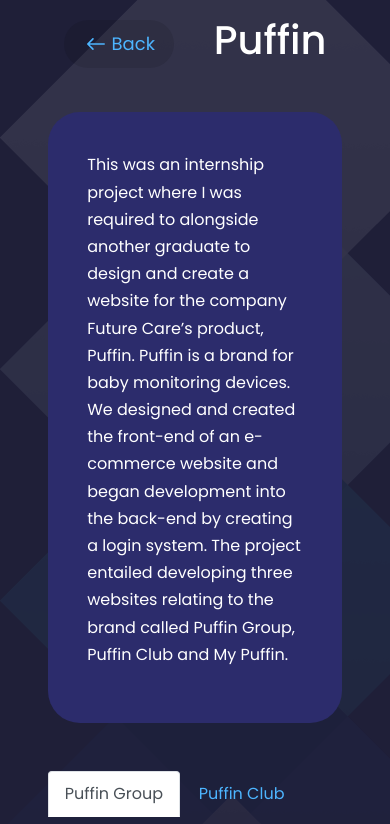
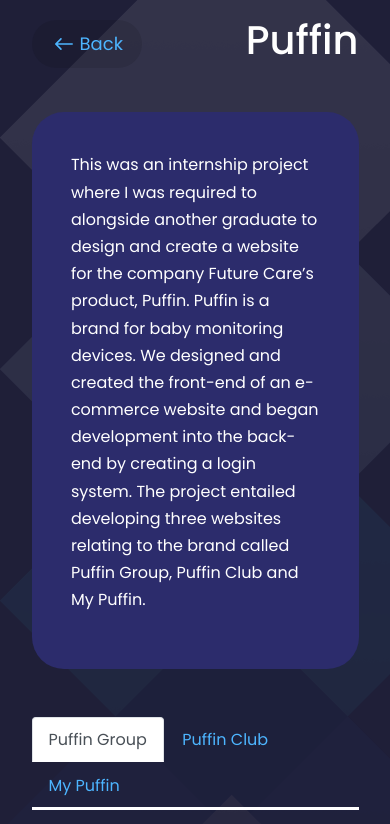
Before and after one commit to aj2967/portfolio, a React (Create React App) app: page /puffin in a window 390 px wide. Shown: the top 824 px of the page. Built offline with nearby package versions, Linux system fonts and the light colour scheme.

Commit message:
Update portfolio page

```diff
--- a/src/components/portfolio/PortfolioPuffin.css
+++ b/src/components/portfolio/PortfolioPuffin.css
@@ -14,14 +14,14 @@
   align-items: center;
   /* gap: .2rem; */
   font-size: 18px;
-    background: rgba(0, 0, 0, .1);
+  background: rgba(0, 0, 0, 0.1);
   border-radius: 2rem;
-    padding: .5rem 1.2rem .5rem 1rem;
+  padding: 0.5rem 1.2rem 0.5rem 1rem;
 }
 
 .link-home:hover {
-    background: rgba(0, 0, 0, .3);
-    transform: scale(1.1)
+  background: rgba(0, 0, 0, 0.3);
+  transform: scale(1.1);
 }
 
 .portfolio-page-container {
@@ -50,11 +50,13 @@
   margin-top: 3rem;
 }
 
-.nav-tabs .nav-item.show .nav-link, .nav-tabs .nav-link.active {
+.nav-tabs .nav-item.show .nav-link,
+.nav-tabs .nav-link.active {
   background: var(--color-white);
 }
 
-.nav-tabs .nav-link:focus, .nav-tabs .nav-link:hover {
+.nav-tabs .nav-link:focus,
+.nav-tabs .nav-link:hover {
   background: var(--color-white);
   color: var(--color-bg-variant);
 }
@@ -65,9 +67,19 @@
 
 .nav-tabs {
   border-bottom: 3px solid var(--color-white);
-    gap: .1rem;
+  gap: 0.1rem;
 }
 
 .tab-pane img {
   margin: 1rem 0;
 }
+
+@media screen and (max-width: 1024px) {
+  .portfolio-page-header {
+    padding: 1rem 0;
+  }
+
+  .portfolio-page-container {
+    width: 100%;
+  }
+}
```
Also changed, not shown: src/assets/my-puffin.png, src/assets/puffin-club.png. Lines whose indentation alone changed are shown as unchanged.
